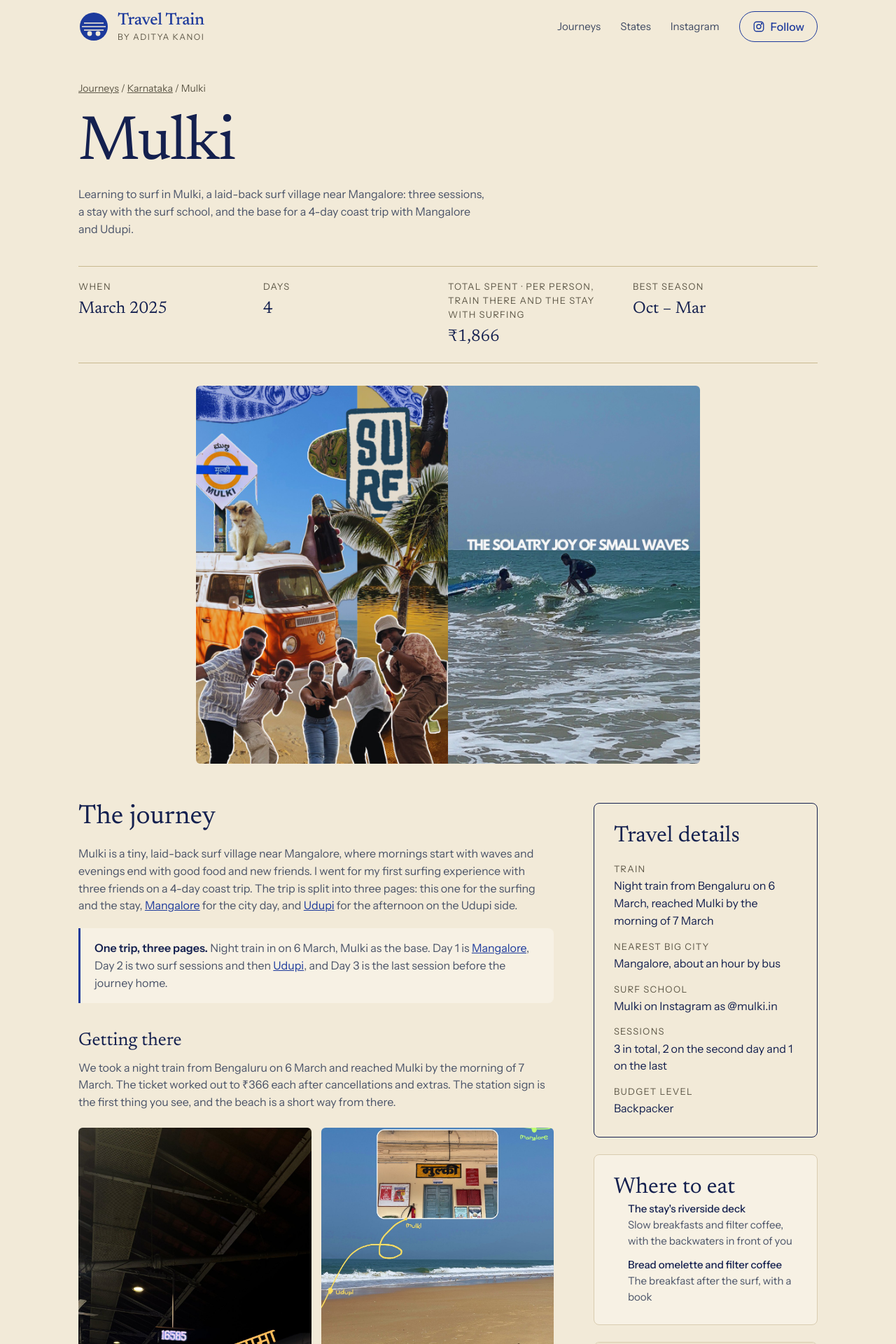
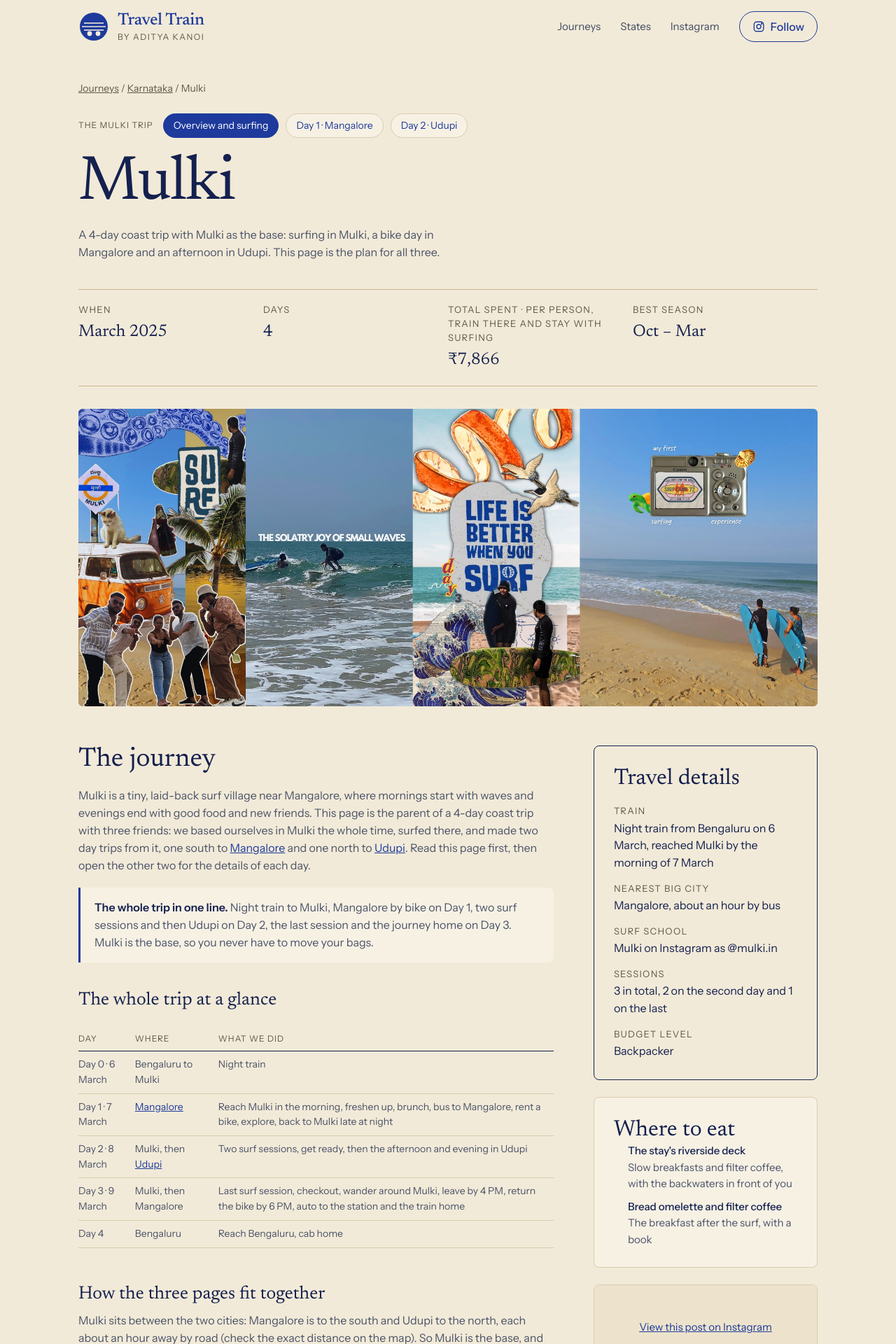
Before and after one commit to gdncomm-aditya-kanoi/Travel-Train, a Jekyll site: the page built from _trips/mulki.md, in a window 1280 px wide. Shown: the top 1920 px of the page at 70% size. Built offline with Jekyll 4.4.1, drawn with Linux system fonts in a browser that asks for light colours; a script that is not in the unit is left out; some of the changed text lies outside the part shown.

Commit message:
Make Mulki the parent of a linked three-page trip
Surf stay is 7,500 per person. Uncropped strip covers and cards, full-size photos,
trip navigation on each page, a better Tannirbhavi photo and a St Mary's Island section.

Co-Authored-By: Claude <noreply@anthropic.com>

```diff
--- a/_layouts/trip.html
+++ b/_layouts/trip.html
@@ -7,6 +7,14 @@ layout: default
   <nav class="crumbs" aria-label="Breadcrumb">
     <a href="{{ '/#journeys' | relative_url }}">Journeys</a> / <a href="{{ '/#states' | relative_url }}">{{ page.state }}</a> / <span aria-current="page">{{ page.title }}</span>
   </nav>
+
+  {% if page.series %}
+  {% assign siblings = site.trips | where: "series", page.series | sort: "series_order" %}
+  <nav class="series" aria-label="Pages in this trip">
+    <span class="series-label">{{ page.series_title }}</span>
+    {% for s in siblings %}{% if s.url == page.url %}<span class="series-item current" aria-current="page">{{ s.series_label }}</span>{% else %}<a class="series-item" href="{{ s.url | relative_url }}">{{ s.series_label }}</a>{% endif %}{% endfor %}
+  </nav>
+  {% endif %}
 
   <header class="trip-head">
     <h1 class="page-title">{{ page.title }}</h1>
@@ -23,7 +31,7 @@ layout: default
   {% if show_gallery %}
   <div class="gallery">
     {% if page.cover and page.cover != "" %}
-      <img class="gallery-hero{% if page.cover_portrait %} portrait{% endif %}" src="{{ page.cover | relative_url }}" alt="{{ page.cover_alt | default: page.title }}">
+      <img class="gallery-hero{% if page.cover_portrait %} portrait{% endif %}{% if page.cover_strip %} strip{% endif %}" src="{{ page.cover | relative_url }}" alt="{{ page.cover_alt | default: page.title }}">
     {% endif %}
     {% for img in page.gallery %}
       <img src="{{ img | relative_url }}" alt="Photo from {{ page.title }}" loading="lazy">
--- a/_trips/mulki.md
+++ b/_trips/mulki.md
@@ -2,19 +2,24 @@
 title: Mulki
 state: Karnataka
 date: 2025-03-07            # used to sort trips, newest first (the trip ran 6 to 9 March 2025)
-summary: "Learning to surf in Mulki, a laid-back surf village near Mangalore: three sessions, a stay with the surf school, and the base for a 4-day coast trip with Mangalore and Udupi."
+summary: "A 4-day coast trip with Mulki as the base: surfing in Mulki, a bike day in Mangalore and an afternoon in Udupi. This page is the plan for all three."
 month: "March 2025"
 days_count: 4
 best_season: "Oct – Mar"
-cost_note: "per person, train there and the stay with surfing"
+cost_note: "per person, train there and stay with surfing"
 stay_short: "Mulki surf stay"
 
 cover: /assets/images/mulki/cover.jpg
 cover_alt: "Mulki: a collage of the railway sign, a surf board, a camper van and friends on the beach, next to a surfer in small waves"
-cover_portrait: true          # show the cover and the card whole, not cropped
+cover_strip: true             # show the cover whole at full width
 card: /assets/images/mulki/card.jpg
 banner: ""
 gallery: []
+
+series: mulki-trip
+series_order: 1
+series_title: "The Mulki trip"
+series_label: "Overview and surfing"
 
 instagram:
   - https://www.instagram.com/p/DRWErjpidSz/?img_index=1
@@ -22,13 +27,13 @@ instagram:
   - https://www.instagram.com/p/DHTgfuappL5/?img_index=1
   - https://www.instagram.com/p/DHPvQX_TKhM/
 
-expenses:                   # rupees per person (the trip was for 4, split four ways, from my sheet)
+expenses:                   # rupees per person (the trip was for 4; train is my share from the sheet, the stay and surf is ₹7,500 per person)
   - category: Getting there
     note: "Train Bengaluru to Mulki: ₹1,661 minus ₹175 plus ₹342, so ₹1,828 for the group"
     amount: 366
   - category: Stay and surf
-    note: "Stay and surfing sessions at Mulki, ₹7,500 for the group"
-    amount: 1500
+    note: "Stay and surfing sessions at Mulki, ₹7,500 per person"
+    amount: 7500
 
 things_to_do:
   - "Take the night train on 6 March and reach Mulki by the morning of 7 March"
@@ -110,47 +115,68 @@ days:
         lng: 74.8420
 ---
 
-Mulki is a tiny, laid-back surf village near Mangalore, where mornings start with waves and evenings end with good food and new friends. I went for my first surfing experience with three friends on a 4-day coast trip. The trip is split into three pages: this one for the surfing and the stay, [Mangalore]({{ '/trips/mangalore/' | relative_url }}) for the city day, and [Udupi]({{ '/trips/udupi/' | relative_url }}) for the afternoon on the Udupi side.
+Mulki is a tiny, laid-back surf village near Mangalore, where mornings start with waves and evenings end with good food and new friends. This page is the parent of a 4-day coast trip with three friends: we based ourselves in Mulki the whole time, surfed there, and made two day trips from it, one south to [Mangalore]({{ '/trips/mangalore/' | relative_url }}) and one north to [Udupi]({{ '/trips/udupi/' | relative_url }}). Read this page first, then open the other two for the details of each day.
 
-<div class="callout"><strong>One trip, three pages.</strong> Night train in on 6 March, Mulki as the base. Day 1 is <a href="{{ '/trips/mangalore/' | relative_url }}">Mangalore</a>, Day 2 is two surf sessions and then <a href="{{ '/trips/udupi/' | relative_url }}">Udupi</a>, and Day 3 is the last session before the journey home.</div>
+<div class="callout"><strong>The whole trip in one line.</strong> Night train to Mulki, Mangalore by bike on Day 1, two surf sessions and then Udupi on Day 2, the last session and the journey home on Day 3. Mulki is the base, so you never have to move your bags.</div>
+
+### The whole trip at a glance
+
+<div class="table-scroll"><table class="timetable"><thead><tr><th>Day</th><th>Where</th><th>What we did</th></tr></thead><tbody>
+<tr><td>Day 0 · 6 March</td><td>Bengaluru to Mulki</td><td>Night train</td></tr>
+<tr><td>Day 1 · 7 March</td><td><a href="{{ '/trips/mangalore/' | relative_url }}">Mangalore</a></td><td>Reach Mulki in the morning, freshen up, brunch, bus to Mangalore, rent a bike, explore, back to Mulki late at night</td></tr>
+<tr><td>Day 2 · 8 March</td><td>Mulki, then <a href="{{ '/trips/udupi/' | relative_url }}">Udupi</a></td><td>Two surf sessions, get ready, then the afternoon and evening in Udupi</td></tr>
+<tr><td>Day 3 · 9 March</td><td>Mulki, then Mangalore</td><td>Last surf session, checkout, wander around Mulki, leave by 4 PM, return the bike by 6 PM, auto to the station and the train home</td></tr>
+<tr><td>Day 4</td><td>Bengaluru</td><td>Reach Bengaluru, cab home</td></tr>
+</tbody></table></div>
+
+### How the three pages fit together
+
+Mulki sits between the two cities: Mangalore is to the south and Udupi to the north, each about an hour away by road (check the exact distance on the map). So Mulki is the base, and the other two are day trips from it.
+
+- **Mulki (this page):** the stay, the surfing, the pack list and the money.
+- **[Mangalore]({{ '/trips/mangalore/' | relative_url }}) (Day 1):** because you arrive in the morning you miss the first surf session, so spend that day in the city with a rented bike.
+- **[Udupi]({{ '/trips/udupi/' | relative_url }}) (Day 2):** surf first, then go north in the afternoon.
+- **Day 3** stays in Mulki until 4 PM, and the bike goes back in Mangalore on the way to the train.
 
 ### Getting there
 
 We took a night train from Bengaluru on 6 March and reached Mulki by the morning of 7 March. The ticket worked out to ₹366 each after cancellations and extras. The station sign is the first thing you see, and the beach is a short way from there.
 
-<div class="shots">
-{% include shot.html file="train.jpg" class="story" caption="The night train" %}
-{% include shot.html file="mulki-station.jpg" class="tall" caption="Mulki, the place where surfing started in India" %}
+<div class="shots stories">
+{% include shot.html file="train.jpg" class="full" caption="The night train" %}
+{% include shot.html file="mulki-station.jpg" class="full" caption="Mulki, the place where surfing started in India" %}
+{% include shot.html file="slow-morning.jpg" class="full" caption="Slow morning on the deck" %}
 </div>
 
-### Where to stay
+### Where to stay and what it costs
 
-We stayed with the surf school, a stay and surfing package that cost ₹7,500 for the four of us, so ₹1,500 each. The stay sits by the backwaters, with a riverside deck for slow mornings, tents and hammocks for the evenings, and a couple of cats and a dog around. I did not note the exact name or address of the hostel, so check the school's Instagram, @mulki.in, for the latest.
+We stayed with the surf school. The stay and surfing package cost **₹7,500 per person**. The stay sits by the backwaters, with a riverside deck for slow mornings, tents and hammocks for the evenings, and a couple of cats around. I did not note the exact name or address of the hostel, so check the school's Instagram, @mulki.in, for the latest.
 
-<div class="shots">
-{% include shot.html file="slow-morning.jpg" class="story" caption="Slow morning on the deck" %}
-{% include shot.html file="cat.jpg" class="story" caption="Bagad Billa, the resident cat" %}
+<div class="shots stories">
+{% include shot.html file="cat.jpg" class="full" caption="Bagad Billa, the resident cat" %}
+{% include shot.html file="sunset-camp.jpg" class="full" caption="Sunsets here, by the tents" %}
+{% include shot.html file="sunrise-kayak.jpg" class="full" caption="Sunrise kayaking and a starry sky" %}
 </div>
+
+### The surfing
+
+Three sessions over the trip. We arrive on the morning of Day 1 and go to Mangalore, so we miss the first session; that is why Day 2 has two sessions back to back. The last session is on Day 3 before checkout. The board is provided by the surf school.
+
+<div class="shots stories">
+{% include shot.html file="first-wave.jpg" class="full" caption="Two of us with boards on the beach" %}
+{% include shot.html file="paddle-pop.jpg" class="full" caption="Paddle, pop up, small waves" %}
+{% include shot.html file="ice-bath.jpg" class="full" caption="The ice bath after the session" %}
+</div>
+
+After the session, breakfast was a bread omelette and filter coffee, and then an ice bath in a big tub (they forced me to jump in first).
 
 ### The days
 
-**Day 1: arrive and go to Mangalore.** We reached in the morning, freshened up, had brunch and took the bus to Mangalore to rent a bike and explore. We missed the first surf session because of this, so we planned two sessions the next day. The full Mangalore day is on the [Mangalore page]({{ '/trips/mangalore/' | relative_url }}), and we came back to Mulki late at night.
+**Day 1: Mangalore.** We reached in the morning, freshened up, had brunch and took the bus to Mangalore to rent a bike and explore. Everything for that day is on the [Mangalore page]({{ '/trips/mangalore/' | relative_url }}). We came back to Mulki late at night.
 
-**Day 2: two sessions in the morning, then Udupi.** This is the surf day. Two sessions, one after the other, with a breakfast of bread omelette and filter coffee after the surf. We also took an ice bath in a big tub after the session (they forced me to jump in first). After that we got ready and went to Udupi: see the [Udupi page]({{ '/trips/udupi/' | relative_url }}).
+**Day 2: two sessions, then Udupi.** Two sessions in the morning, then we got ready and went to Udupi. The places and the shortlist are on the [Udupi page]({{ '/trips/udupi/' | relative_url }}).
 
-<div class="shots">
-{% include shot.html file="first-wave.jpg" class="tall" caption="Two of us with boards on the beach" %}
-{% include shot.html file="paddle-pop.jpg" class="tall" caption="Paddle, pop up, small waves" %}
-{% include shot.html file="ice-bath.jpg" class="tall" caption="The ice bath after the session" %}
-{% include shot.html file="breakfast.jpg" class="tall" caption="Breakfast after the surf" %}
-</div>
-
-**Day 3: the last session, then home.** One more session, then checkout and a wander around Mulki. Evenings here mean sunset on the sand by the tents, and the mornings can mean sunrise kayaking on the backwaters. We left by 4 PM for Mangalore, returned the bike by 6 PM and took a local auto to the station for the train back to Bengaluru. On Day 4 we reached Bengaluru and took a cab home.
-
-<div class="shots">
-{% include shot.html file="sunset-camp.jpg" class="tall" caption="Sunsets here, by the tents" %}
-{% include shot.html file="sunrise-kayak.jpg" class="tall" caption="Sunrise kayaking and a starry sky" %}
-</div>
+**Day 3: the last session, then home.** One more session, then checkout and a wander around Mulki. We left by 4 PM for Mangalore, returned the bike by 6 PM and took a local auto to the railway station for the train to Bengaluru. On Day 4 we reached Bengaluru and took a cab home.
 
 ### What to pack
 
@@ -163,9 +189,9 @@ The surf school provides the board. You bring the rest. This is my list, and wha
 - Driving licence and Aadhar card (you need the licence to rent the bike in Mangalore)
 - A cap, toothbrush and toothpaste, skincare, and some emergency tablets
 
-<div class="shots">
-{% include shot.html file="essentials.jpg" class="tall" caption="Surfing essentials" %}
-{% include shot.html file="life-is-better.jpg" class="story" caption="Life is better when you surf" %}
+<div class="shots stories">
+{% include shot.html file="essentials.jpg" class="full" caption="Surfing essentials" %}
+{% include shot.html file="life-is-better.jpg" class="full" caption="Life is better when you surf" %}
 </div>
 
 ### Surf school links
@@ -183,3 +209,5 @@ The surf school provides the board. You bring the rest. This is my list, and wha
 <li><strong>Keep your phone dry.</strong> Leave it at the stay or in a waterproof pouch during sessions.</li>
 <li><strong>Carry cash.</strong> Small shops and autos may not take UPI.</li>
 </ul></div>
+
+Day trips from here: [Mangalore]({{ '/trips/mangalore/' | relative_url }}) and [Udupi]({{ '/trips/udupi/' | relative_url }}).
--- a/assets/css/style.css
+++ b/assets/css/style.css
@@ -335,3 +335,15 @@ caption { text-align: left; padding-bottom: 8px; color: var(--muted); }
 
 /* 9:16 story photos (class="story") show whole in uniform tiles */
 .shot.story img { aspect-ratio: 9 / 16; object-position: center; }
+
+/* Cover strip (cover_strip: true): several photos side by side, shown whole at full width */
+.gallery > .gallery-hero.strip { aspect-ratio: auto; object-fit: contain; width: 100%; height: auto; max-height: none; }
+/* Portrait photo groups: three across, original proportions */
+.shots.stories { grid-template-columns: repeat(3, minmax(0, 1fr)); align-items: start; }
+@media (max-width: 600px) { .shots.stories { grid-template-columns: repeat(2, minmax(0, 1fr)); } }
+/* Links between the pages of one trip */
+.series { display: flex; flex-wrap: wrap; align-items: center; gap: 8px 10px; margin: 0 0 22px; font-size: 14px; }
+.series-label { color: var(--muted); text-transform: uppercase; letter-spacing: .08em; font-size: 12px; margin-right: 4px; }
+.series-item { padding: 6px 14px; border: 1px solid var(--line); border-radius: 999px; text-decoration: none; color: var(--ink); background: var(--paper); }
+.series-item.current { background: var(--ink); border-color: var(--ink); color: #fff; }
+a.series-item:hover { outline: 2px solid var(--ink); outline-offset: 2px; }
--- a/index.html
+++ b/index.html
@@ -1,7 +1,7 @@
 ---
 layout: default
 ---
-{% assign trips = site.trips | sort: "date" | reverse %}
+{% assign trips = site.trips | where_exp: "t", "t.hide_home != true" | sort: "date" | reverse %}
 {% assign states = site.trips | map: "state" | uniq | sort %}
 
 <section class="hero wrap">
```
Also changed, not shown: _trips/mangalore.md (+32 -20 lines), _trips/udupi.md (+42 -26 lines), assets/images/mangalore/card.jpg, assets/images/mangalore/cover.jpg, assets/images/mangalore/tannirbhavi.jpg, assets/images/mulki/breakfast.jpg (deleted), assets/images/mulki/card.jpg, assets/images/mulki/cover.jpg, assets/images/udupi/card.jpg, assets/images/udupi/cover.jpg.
